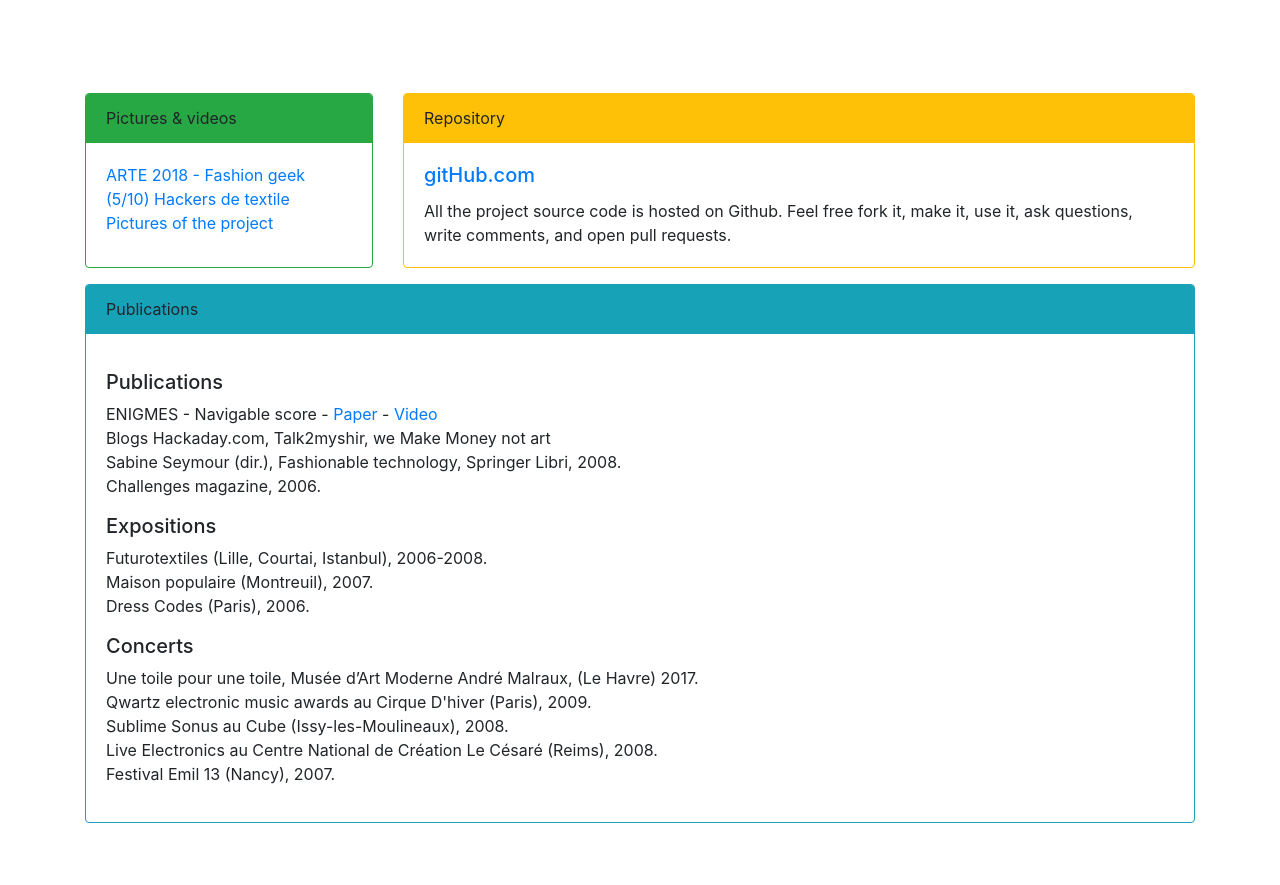
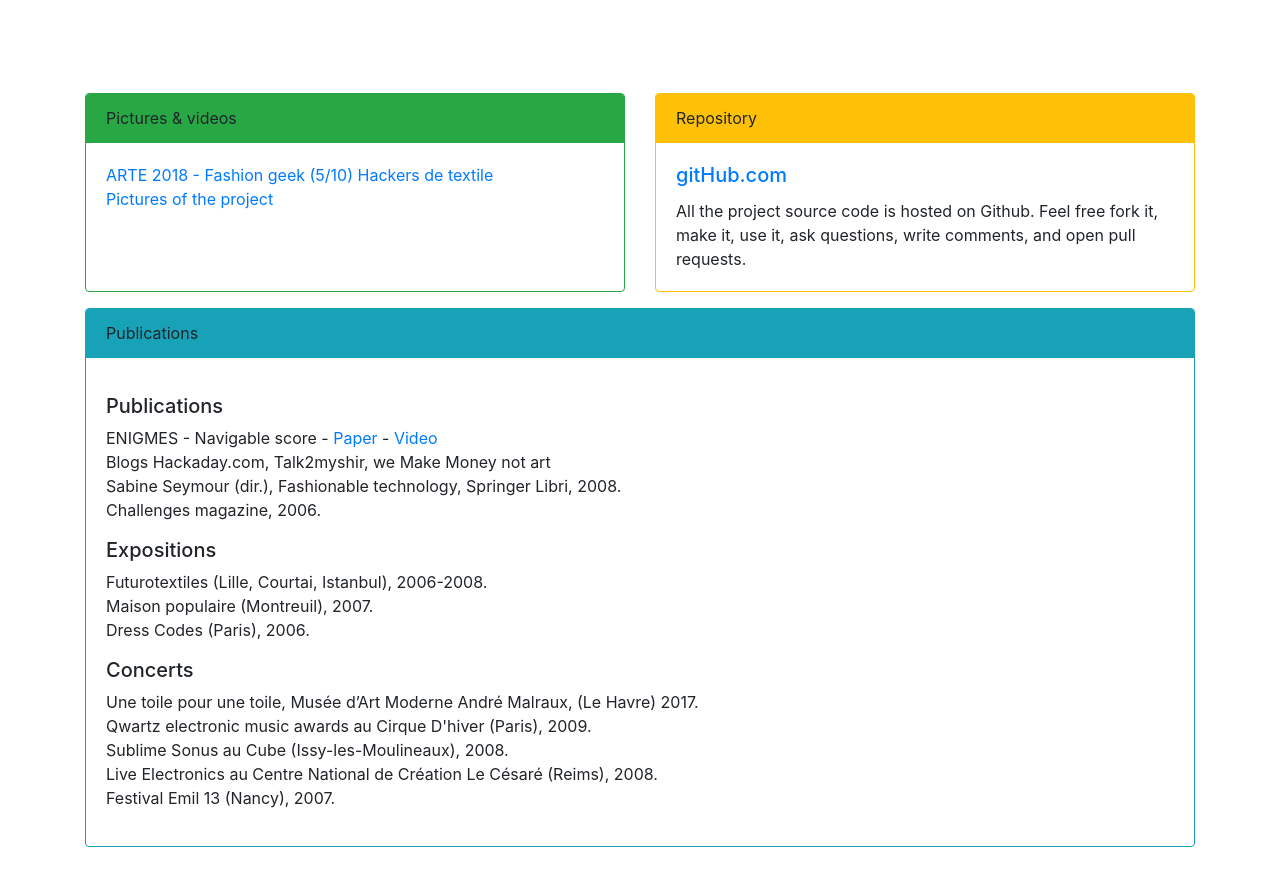
Before and after one commit to eTextile/xy-textile, a website: page docs/index.html in a window 1280 px wide. Shown: the part 1269-2154 px from the top of the page. Drawn offline with Linux system fonts and the light colour scheme.

```diff
--- a/docs/index.html
+++ b/docs/index.html
@@ -117,7 +117,7 @@
     <div id="docs" class="container">
       <div class="card-deck">
 
-        <div class="card border-success mb-3" style="max-width: 18rem;">
+        <div class="card border-success mb-3">
           <div class="card-header bg-success border-success">Pictures & videos</div>
           <div class="card-body">
             <p class="card-text">
```
